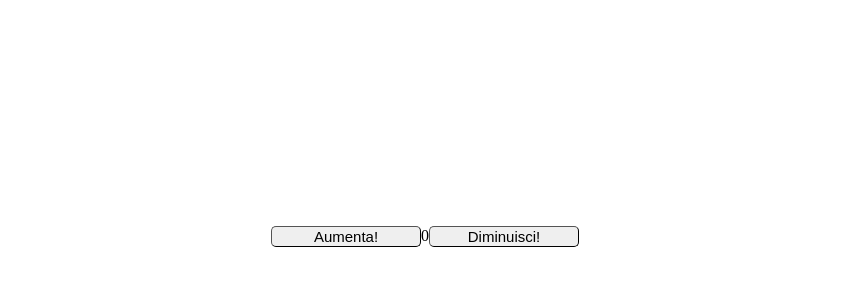
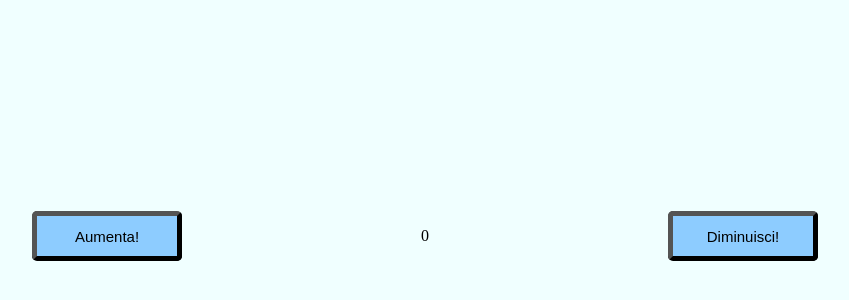
Before and after one commit to miryamcatalano/Exercise-Code, a plain HTML site: page index.html in a window 1280 px wide. Shown: the part 172-472 px from the top of the page, without its empty margins (215-1064 px from the left). Drawn offline with Linux system fonts and the light colour scheme.

Commit message:
last modified

```diff
--- a/index.html
+++ b/index.html
@@ -7,9 +7,9 @@
     <link rel="stylesheet" href="style.css">
 </head>
 <body>
-    <button class="click" id="click1"> Aumenta! </button>
+    <button class="button" id="click1"> Aumenta! </button>
     <label id="x"> 0 </label>
-    <button class="click" id="click2"> Diminuisci! </button>
+    <button class="button" id="click2"> Diminuisci! </button>
     <script src="script.js"></script>
 </body>
 </html>
--- a/style.css
+++ b/style.css
@@ -1,14 +1,18 @@
 body{
     height: 100vh;
+    background-color: azure;
     display:flex;
     align-items: center;
-    justify-content: center;
+    justify-content: space-evenly;
 }
 
-.click{
+.button{
     width:150px;
+    height: 50px;
     border-color: black;
-    border-width:1px;
+    color: black;
+    background-color: rgb(141, 204, 255);
+    border-width:5px;
     border-radius: 5px;
     font-size: 15px;
 }
```
